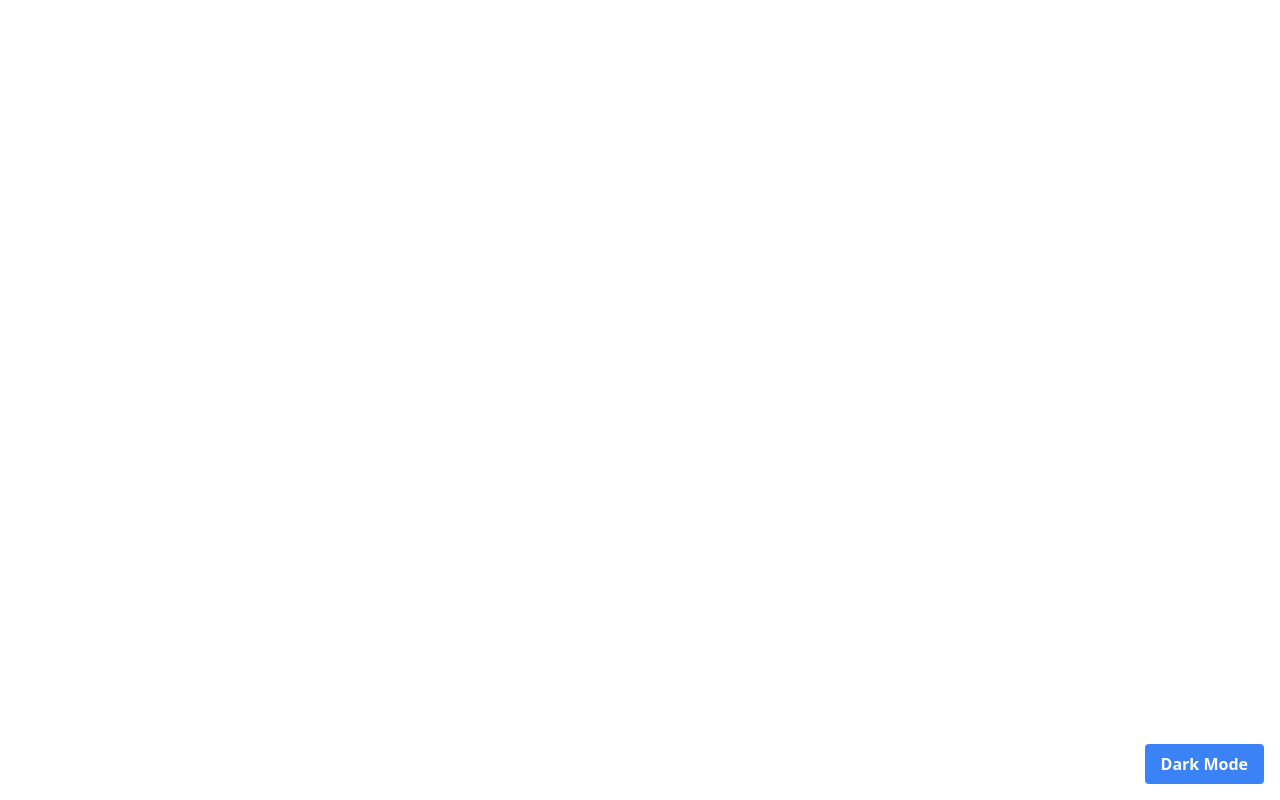
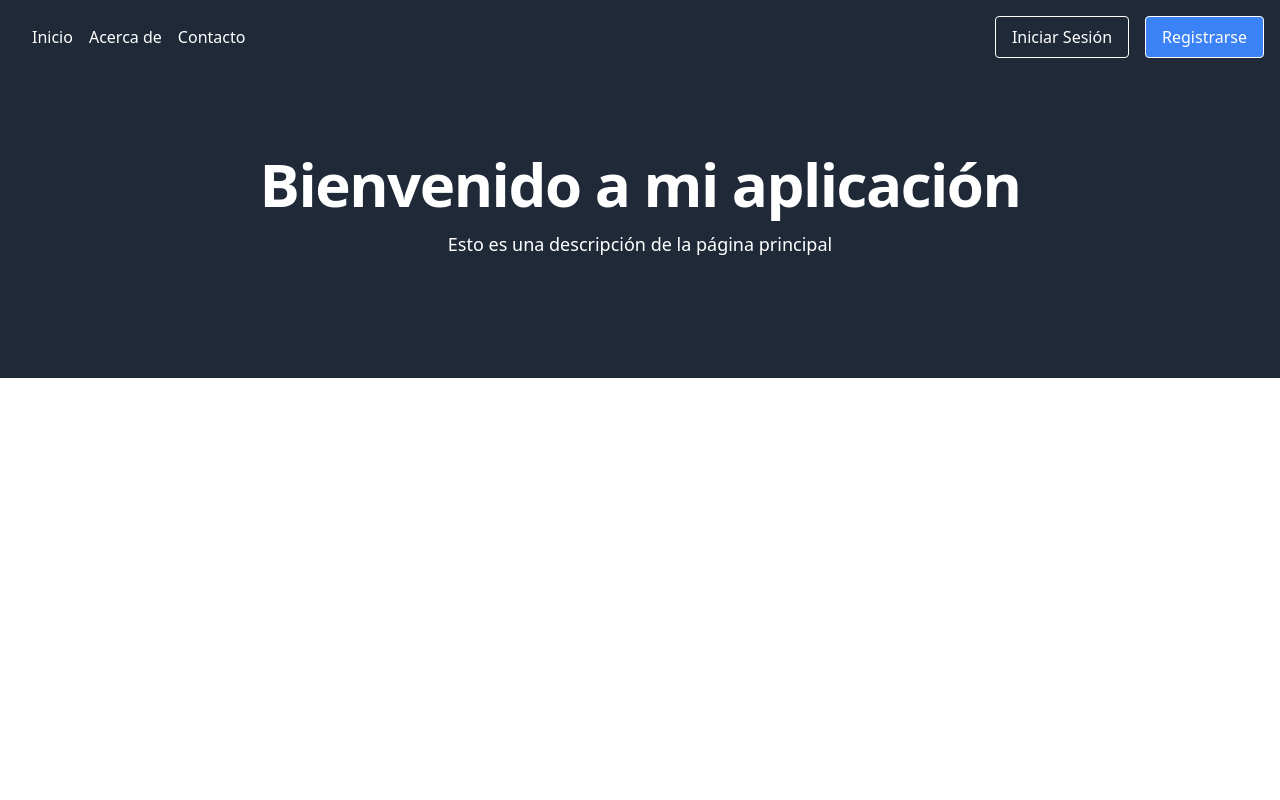
Before and after one commit to eduardoLOEZ/frontend-gpt, a React (Vite) app: page / in a window 1280 px wide. Before the commit this address had no page. Built offline with nearby package versions, Linux system fonts and the light colour scheme; what @react-pdf/renderer would draw is missing.

Commit message:
navbar y  homepages agregados

```diff
--- a/src/App.jsx
+++ b/src/App.jsx
@@ -4,23 +4,17 @@ import LoginForm from "./pages/Login"
 import RegisterForm from "./pages/Register"
 import GptDashboard from "./pages/Dashboard";
 import PrivateRoute from "./components/PrivateRoute";
+import HomePage from "./components/Homepage";
 import './App.css'
 
 function App() {
-
-  const [darkMode, setDarkMode] = useState(false);
-
-  const toggleDarkMode = () => {
-    setDarkMode(!darkMode);
-    document.documentElement.classList.toggle("dark");
-  };
 
 
 
 
   return (
     <BrowserRouter>
-    <div className={`${darkMode ? "dark" : ""}`}>
+
       <Routes>
 
       <Route element={<PrivateRoute/>}>
@@ -31,18 +25,13 @@ function App() {
 
 
 
-
+      <Route path="/" element={<HomePage />} />
         <Route path="/login" element={<LoginForm />} />
         <Route path="/register" element={<RegisterForm />} />
 
       </Routes>
-      <button
-          className="fixed bottom-4 right-4 bg-blue-500 hover:bg-blue-700 text-white font-bold py-2 px-4 rounded"
-          onClick={toggleDarkMode}>
-          {darkMode ? "Light Mode" : "Dark Mode"}
-      </button>
 
-    </div>
+
 
     </BrowserRouter>
   )
--- /dev/null
+++ b/src/components/Homepage.jsx
@@ -0,0 +1,27 @@
+import React from "react";
+import NavBar from "./Navbar";
+const HomePage = () => {
+  return (
+    <>
+      <NavBar />
+      <div className="bg-gray-800 text-white">
+        {/* Hero section */}
+        <div className="py-20 px-4 sm:px-6 lg:px-8">
+          <div className="text-center">
+            <h1 className="text-4xl font-bold tracking-tight sm:text-5xl md:text-6xl">
+              Bienvenido a mi aplicación
+            </h1>
+            <p className="mt-4 text-lg">
+              Esto es una descripción de la página principal
+            </p>
+            <div className="mt-10">
+              {/* Add your call-to-action buttons or other content here */}
+            </div>
+          </div>
+        </div>
+      </div>
+    </>
+  );
+};
+
+export default HomePage;
--- /dev/null
+++ b/src/components/Navbar.jsx
@@ -0,0 +1,43 @@
+// Navbar.js
+import React, { useState } from "react";
+import { Link } from "react-router-dom";
+
+const Navbar = () => {
+  const [menuOpen, setMenuOpen] = useState(false);
+
+  const toggleMenu = () => {
+    setMenuOpen(!menuOpen);
+  };
+
+  return (
+    <nav className="bg-gray-800 p-4">
+      <div className="container mx-auto flex justify-between items-center">
+        <div className="flex items-center">
+
+          <ul className="hidden ml-4 sm:flex space-x-4">
+            <li><Link to="/" className="text-white hover:text-gray-300">Inicio</Link></li>
+            <li><Link to="/about" className="text-white hover:text-gray-300">Acerca de</Link></li>
+            <li><Link to="/contact" className="text-white hover:text-gray-300">Contacto</Link></li>
+          </ul>
+        </div>
+        <div className="sm:hidden">
+          <button onClick={toggleMenu} className="text-white">
+            <svg xmlns="http://www.w3.org/2000/svg" className="h-6 w-6" fill="none" viewBox="0 0 24 24" stroke="currentColor">
+              {menuOpen ? (
+                <path strokeLinecap="round" strokeLinejoin="round" strokeWidth={2} d="M6 18L18 6M6 6l12 12" />
+              ) : (
+                <path strokeLinecap="round" strokeLinejoin="round" strokeWidth={2} d="M4 6h16M4 12h16M4 18h16" />
+              )}
+            </svg>
+          </button>
+        </div>
+        <div className={`sm:flex ${menuOpen ? 'block' : 'hidden'}`}>
+          <Link to="/login" className="text-white border border-white px-4 py-2 rounded hover:bg-gray-700">Iniciar Sesión</Link>
+          <Link to="/register" className="text-white ml-4 border border-white px-4 py-2 rounded bg-blue-500 hover:bg-blue-600">Registrarse</Link>
+        </div>
+      </div>
+    </nav>
+  );
+};
+
+export default Navbar;
```
